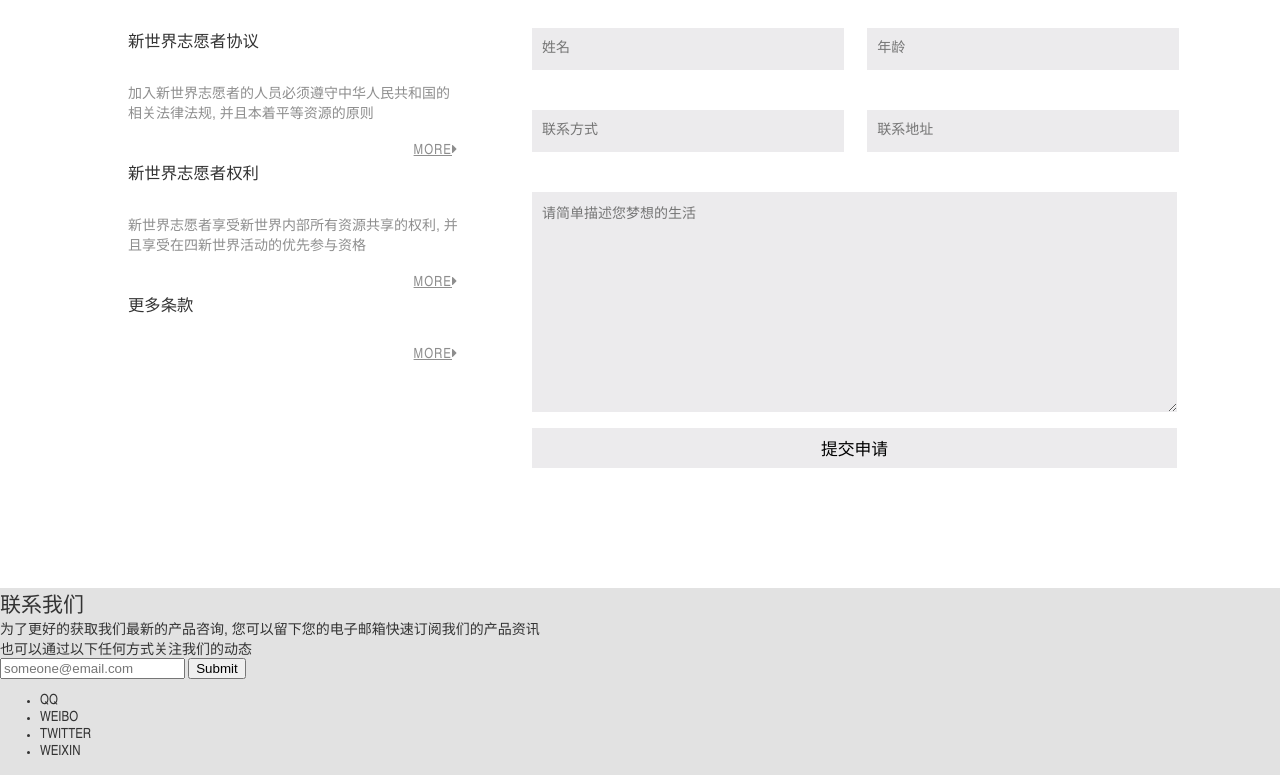
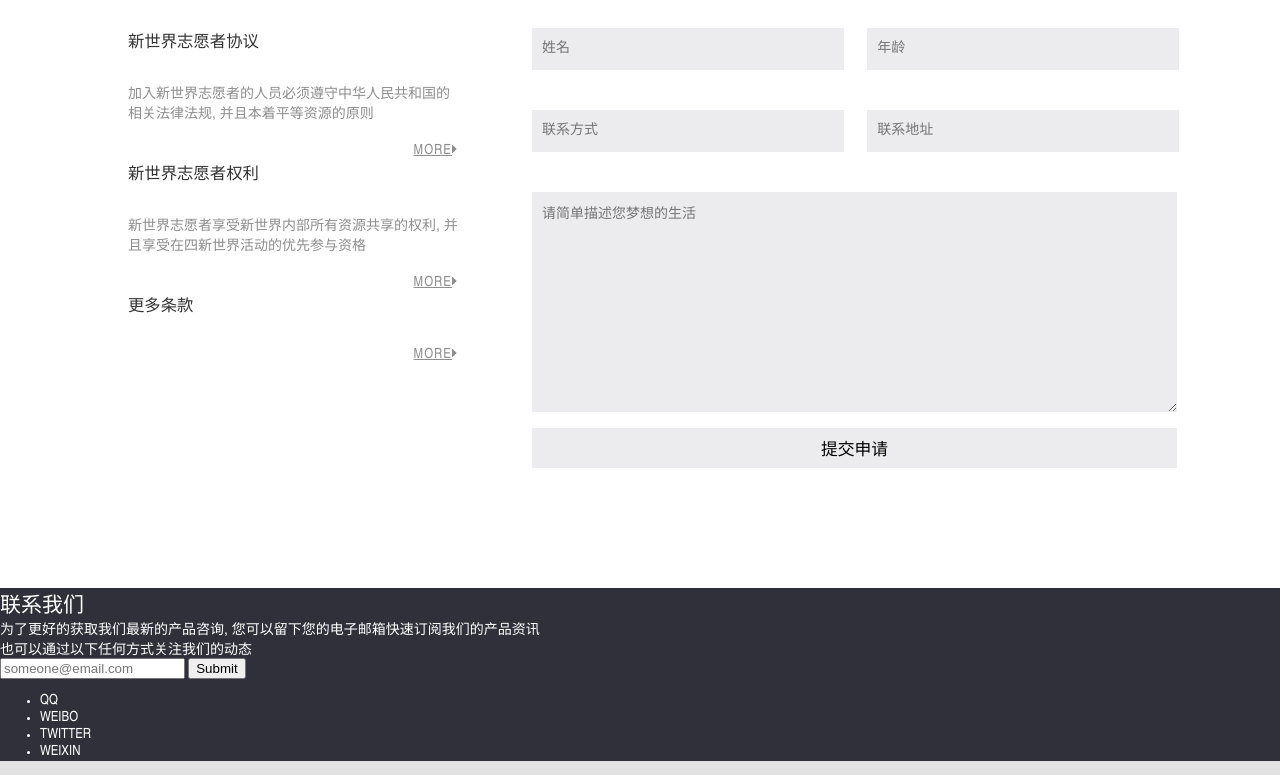
Before and after one commit to robbyvan/2016_Baidu_IFE, a plain HTML site: page stage1/task7/task7.html in a window 1280 px wide. Shown: the part 3763-4538 px from the top of the page. Drawn offline with Linux system fonts and the light colour scheme.

Commit message:
footer init

```diff
--- a/stage1/task7/style.css
+++ b/stage1/task7/style.css
@@ -615,3 +615,9 @@ ul.descriptions li:last-child{
   width: 645px;
   font-size: 1.2em;
 }
+
+/*footer*/
+footer{
+  background-color: #30303A;
+  color: #fff;
+}
```
